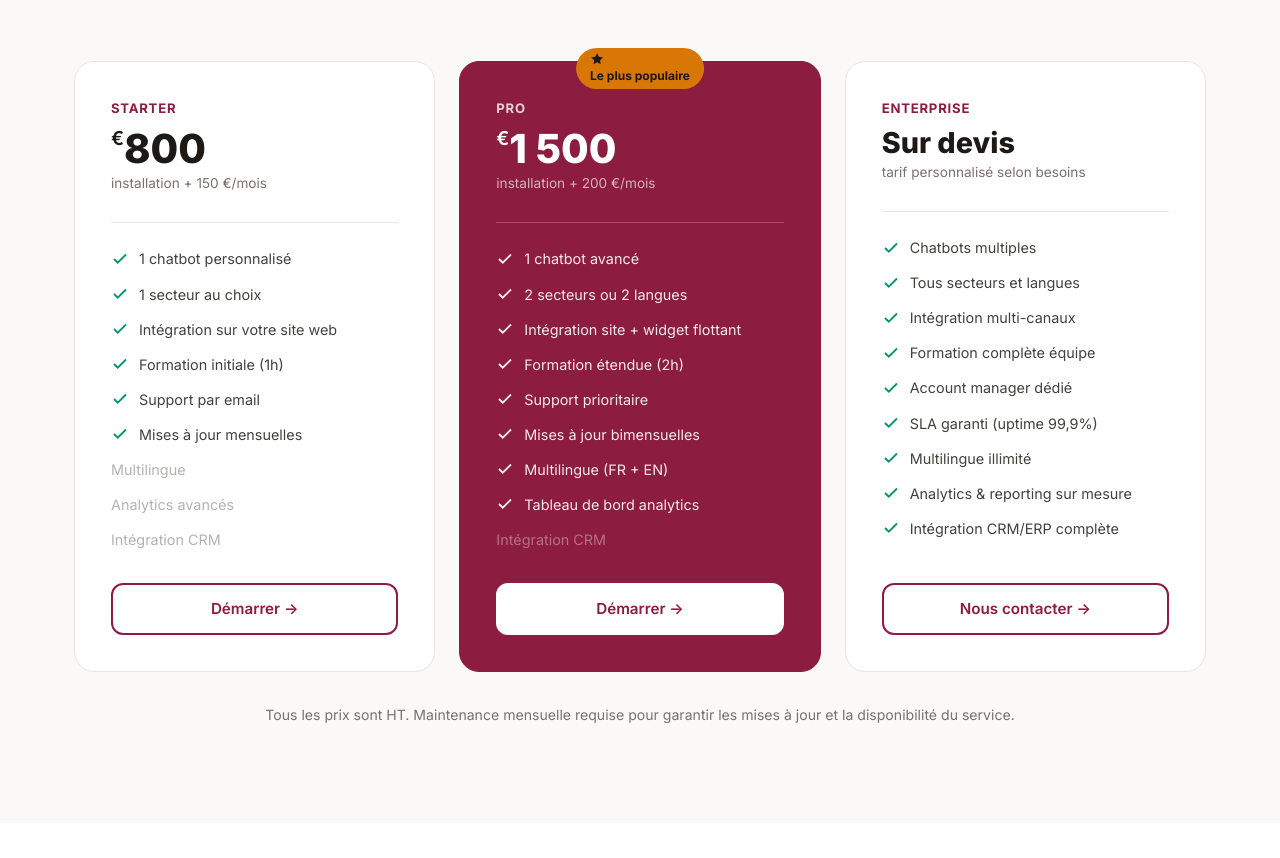
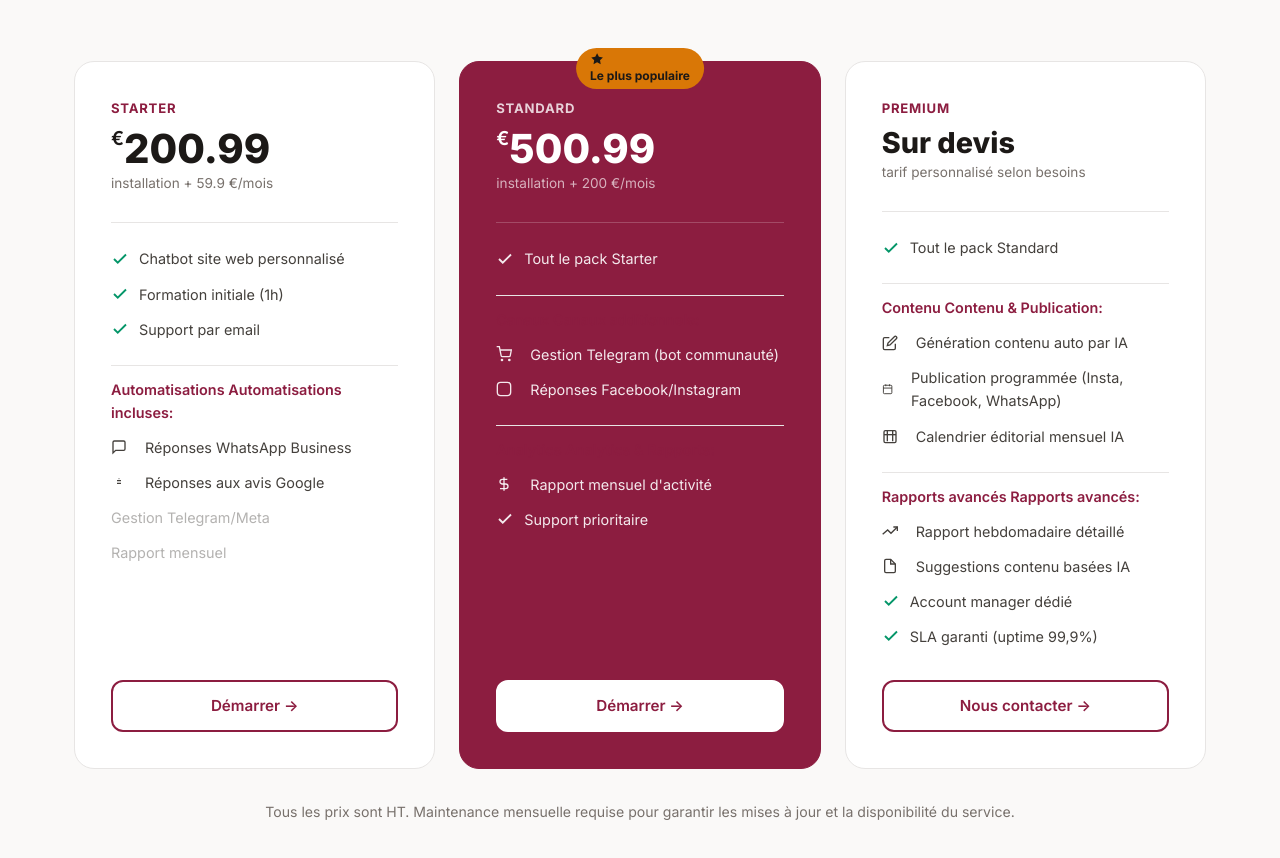
Before and after one commit to ThierryDan/tm-digital, a plain HTML site: page static/services.html in a window 1280 px wide. Shown: the part 1957-2815 px from the top of the page. Drawn offline with Linux system fonts and the light colour scheme.

Commit message:
Update pricing and remove emojis from services page
- Starter: 200.99€ + 59.9€/mois
- Standard: 500.99€ + 200€/mois
- Remove emoji icons, replace with text labels

```diff
--- a/static/services.html
+++ b/static/services.html
@@ -133,61 +133,59 @@
       <!-- Starter -->
       <div class="pricing-card fade-up">
         <div class="pricing-name">Starter</div>
-        <div class="pricing-price"><sup>€</sup>800</div>
-        <p class="pricing-monthly">installation + 150 €/mois</p>
+        <div class="pricing-price"><sup>€</sup>200.99</div>
+        <p class="pricing-monthly">installation + 59.9 €/mois</p>
         <hr class="pricing-divider" />
         <ul class="pricing-features">
-          <li><svg class="check-icon" viewBox="0 0 24 24" fill="none" stroke="currentColor" stroke-width="2.5"><polyline points="20 6 9 17 4 12"/></svg>1 chatbot personnalisé</li>
-          <li><svg class="check-icon" viewBox="0 0 24 24" fill="none" stroke="currentColor" stroke-width="2.5"><polyline points="20 6 9 17 4 12"/></svg>1 secteur au choix</li>
-          <li><svg class="check-icon" viewBox="0 0 24 24" fill="none" stroke="currentColor" stroke-width="2.5"><polyline points="20 6 9 17 4 12"/></svg>Intégration sur votre site web</li>
+          <li><svg class="check-icon" viewBox="0 0 24 24" fill="none" stroke="currentColor" stroke-width="2.5"><polyline points="20 6 9 17 4 12"/></svg>Chatbot site web personnalisé</li>
           <li><svg class="check-icon" viewBox="0 0 24 24" fill="none" stroke="currentColor" stroke-width="2.5"><polyline points="20 6 9 17 4 12"/></svg>Formation initiale (1h)</li>
           <li><svg class="check-icon" viewBox="0 0 24 24" fill="none" stroke="currentColor" stroke-width="2.5"><polyline points="20 6 9 17 4 12"/></svg>Support par email</li>
-          <li><svg class="check-icon" viewBox="0 0 24 24" fill="none" stroke="currentColor" stroke-width="2.5"><polyline points="20 6 9 17 4 12"/></svg>Mises à jour mensuelles</li>
-          <li class="disabled">Multilingue</li>
-          <li class="disabled">Analytics avancés</li>
-          <li class="disabled">Intégration CRM</li>
+          <li style="margin-top:12px;padding-top:12px;border-top:1px solid var(--border);font-weight:600;color:var(--primary)">Automatisations Automatisations incluses:</li>
+          <li><svg viewBox="0 0 24 24" fill="none" stroke="currentColor" stroke-width="2" style="width:16px;height:16px;display:inline;margin-right:8px"><path d="M21 15a2 2 0 0 1-2 2H7l-4 4V5a2 2 0 0 1 2-2h14a2 2 0 0 1 2 2z"/></svg>Réponses WhatsApp Business</li>
+          <li><svg viewBox="0 0 24 24" fill="none" stroke="currentColor" stroke-width="2" style="width:16px;height:16px;display:inline;margin-right:8px"><path d="M11.5 7h1M9 10h6M9 14h6"/></svg>Réponses aux avis Google</li>
+          <li class="disabled">Gestion Telegram/Meta</li>
+          <li class="disabled">Rapport mensuel</li>
         </ul>
-        <a href="/contact" class="btn btn-outline" style="width:100%;justify-content:center">Démarrer →</a>
+        <a href="tel:+32465741025" class="btn btn-outline" style="width:100%;justify-content:center">Démarrer →</a>
       </div>
-      <!-- Pro -->
+      <!-- Standard -->
       <div class="pricing-card popular fade-up">
         <div class="popular-badge">
           <svg viewBox="0 0 24 24" fill="currentColor" style="width:14px;height:14px;vertical-align:middle;margin-right:4px"><polygon points="12 2 15.09 8.26 22 9.27 17 14.14 18.18 21.02 12 17.77 5.82 21.02 7 14.14 2 9.27 8.91 8.26 12 2"/></svg>
           Le plus populaire
         </div>
-        <div class="pricing-name">Pro</div>
-        <div class="pricing-price"><sup>€</sup>1 500</div>
+        <div class="pricing-name">Standard</div>
+        <div class="pricing-price"><sup>€</sup>500.99</div>
         <p class="pricing-monthly">installation + 200 €/mois</p>
         <hr class="pricing-divider" />
         <ul class="pricing-features">
-          <li><svg class="check-icon" viewBox="0 0 24 24" fill="none" stroke="currentColor" stroke-width="2.5"><polyline points="20 6 9 17 4 12"/></svg>1 chatbot avancé</li>
-          <li><svg class="check-icon" viewBox="0 0 24 24" fill="none" stroke="currentColor" stroke-width="2.5"><polyline points="20 6 9 17 4 12"/></svg>2 secteurs ou 2 langues</li>
-          <li><svg class="check-icon" viewBox="0 0 24 24" fill="none" stroke="currentColor" stroke-width="2.5"><polyline points="20 6 9 17 4 12"/></svg>Intégration site + widget flottant</li>
-          <li><svg class="check-icon" viewBox="0 0 24 24" fill="none" stroke="currentColor" stroke-width="2.5"><polyline points="20 6 9 17 4 12"/></svg>Formation étendue (2h)</li>
+          <li><svg class="check-icon" viewBox="0 0 24 24" fill="none" stroke="currentColor" stroke-width="2.5"><polyline points="20 6 9 17 4 12"/></svg>Tout le pack Starter</li>
+          <li style="margin-top:12px;padding-top:12px;border-top:1px solid var(--border);font-weight:600;color:var(--primary)">Canaux Canaux additionnels:</li>
+          <li><svg viewBox="0 0 24 24" fill="none" stroke="currentColor" stroke-width="2" style="width:16px;height:16px;display:inline;margin-right:8px"><circle cx="9" cy="21" r="1"/><circle cx="20" cy="21" r="1"/><path d="M1 1h4l2.68 13.39a2 2 0 0 0 2 1.61h9.72a2 2 0 0 0 2-1.61L23 6H6"/></svg>Gestion Telegram (bot communauté)</li>
+          <li><svg viewBox="0 0 24 24" fill="none" stroke="currentColor" stroke-width="2" style="width:16px;height:16px;display:inline;margin-right:8px"><rect x="2" y="2" width="20" height="20" rx="5" ry="5"/></svg>Réponses Facebook/Instagram</li>
+          <li style="margin-top:12px;padding-top:12px;border-top:1px solid var(--border);font-weight:600;color:var(--primary)">Analytics Analytics & Rapports:</li>
+          <li><svg viewBox="0 0 24 24" fill="none" stroke="currentColor" stroke-width="2" style="width:16px;height:16px;display:inline;margin-right:8px"><line x1="12" y1="2" x2="12" y2="22"/><path d="M17 5H9.5a3.5 3.5 0 0 0 0 7h5a3.5 3.5 0 0 1 0 7H6"/></svg>Rapport mensuel d'activité</li>
           <li><svg class="check-icon" viewBox="0 0 24 24" fill="none" stroke="currentColor" stroke-width="2.5"><polyline points="20 6 9 17 4 12"/></svg>Support prioritaire</li>
-          <li><svg class="check-icon" viewBox="0 0 24 24" fill="none" stroke="currentColor" stroke-width="2.5"><polyline points="20 6 9 17 4 12"/></svg>Mises à jour bimensuelles</li>
-          <li><svg class="check-icon" viewBox="0 0 24 24" fill="none" stroke="currentColor" stroke-width="2.5"><polyline points="20 6 9 17 4 12"/></svg>Multilingue (FR + EN)</li>
-          <li><svg class="check-icon" viewBox="0 0 24 24" fill="none" stroke="currentColor" stroke-width="2.5"><polyline points="20 6 9 17 4 12"/></svg>Tableau de bord analytics</li>
-          <li class="disabled">Intégration CRM</li>
         </ul>
-        <a href="/contact" class="btn btn-white" style="width:100%;justify-content:center">Démarrer →</a>
+        <a href="tel:+32465741025" class="btn btn-white" style="width:100%;justify-content:center">Démarrer →</a>
       </div>
-      <!-- Enterprise -->
+      <!-- Premium -->
       <div class="pricing-card fade-up">
-        <div class="pricing-name">Enterprise</div>
+        <div class="pricing-name">Premium</div>
         <div class="pricing-price" style="font-size:1.8rem">Sur devis</div>
         <p class="pricing-monthly">tarif personnalisé selon besoins</p>
         <hr class="pricing-divider" />
         <ul class="pricing-features">
-          <li><svg class="check-icon" viewBox="0 0 24 24" fill="none" stroke="currentColor" stroke-width="2.5"><polyline points="20 6 9 17 4 12"/></svg>Chatbots multiples</li>
-          <li><svg class="check-icon" viewBox="0 0 24 24" fill="none" stroke="currentColor" stroke-width="2.5"><polyline points="20 6 9 17 4 12"/></svg>Tous secteurs et langues</li>
-          <li><svg class="check-icon" viewBox="0 0 24 24" fill="none" stroke="currentColor" stroke-width="2.5"><polyline points="20 6 9 17 4 12"/></svg>Intégration multi-canaux</li>
-          <li><svg class="check-icon" viewBox="0 0 24 24" fill="none" stroke="currentColor" stroke-width="2.5"><polyline points="20 6 9 17 4 12"/></svg>Formation complète équipe</li>
+          <li><svg class="check-icon" viewBox="0 0 24 24" fill="none" stroke="currentColor" stroke-width="2.5"><polyline points="20 6 9 17 4 12"/></svg>Tout le pack Standard</li>
+          <li style="margin-top:12px;padding-top:12px;border-top:1px solid var(--border);font-weight:600;color:var(--primary)">Contenu Contenu & Publication:</li>
+          <li><svg viewBox="0 0 24 24" fill="none" stroke="currentColor" stroke-width="2" style="width:16px;height:16px;display:inline;margin-right:8px"><path d="M11 4H4a2 2 0 0 0-2 2v14a2 2 0 0 0 2 2h14a2 2 0 0 0 2-2v-7"/><path d="M18.5 2.5a2.121 2.121 0 0 1 3 3L12 15l-4 1 1-4 9.5-9.5z"/></svg>Génération contenu auto par IA</li>
+          <li><svg viewBox="0 0 24 24" fill="none" stroke="currentColor" stroke-width="2" style="width:16px;height:16px;display:inline;margin-right:8px"><rect x="3" y="4" width="18" height="18" rx="2" ry="2"/><line x1="16" y1="2" x2="16" y2="6"/><line x1="8" y1="2" x2="8" y2="6"/><line x1="3" y1="10" x2="21" y2="10"/></svg>Publication programmée (Insta, Facebook, WhatsApp)</li>
+          <li><svg viewBox="0 0 24 24" fill="none" stroke="currentColor" stroke-width="2" style="width:16px;height:16px;display:inline;margin-right:8px"><rect x="3" y="4" width="18" height="18" rx="2" ry="2"/><line x1="3" y1="10" x2="21" y2="10"/><line x1="8" y1="4" x2="8" y2="20"/><line x1="16" y1="4" x2="16" y2="20"/></svg>Calendrier éditorial mensuel IA</li>
+          <li style="margin-top:12px;padding-top:12px;border-top:1px solid var(--border);font-weight:600;color:var(--primary)">Rapports avancés Rapports avancés:</li>
+          <li><svg viewBox="0 0 24 24" fill="none" stroke="currentColor" stroke-width="2" style="width:16px;height:16px;display:inline;margin-right:8px"><polyline points="23 6 13.5 15.5 8.5 10.5 1 17"/><polyline points="17 6 23 6 23 12"/></svg>Rapport hebdomadaire détaillé</li>
+          <li><svg viewBox="0 0 24 24" fill="none" stroke="currentColor" stroke-width="2" style="width:16px;height:16px;display:inline;margin-right:8px"><path d="M13 2H6a2 2 0 0 0-2 2v16a2 2 0 0 0 2 2h12a2 2 0 0 0 2-2V9z"/><polyline points="13 2 13 9 20 9"/></svg>Suggestions contenu basées IA</li>
           <li><svg class="check-icon" viewBox="0 0 24 24" fill="none" stroke="currentColor" stroke-width="2.5"><polyline points="20 6 9 17 4 12"/></svg>Account manager dédié</li>
           <li><svg class="check-icon" viewBox="0 0 24 24" fill="none" stroke="currentColor" stroke-width="2.5"><polyline points="20 6 9 17 4 12"/></svg>SLA garanti (uptime 99,9%)</li>
-          <li><svg class="check-icon" viewBox="0 0 24 24" fill="none" stroke="currentColor" stroke-width="2.5"><polyline points="20 6 9 17 4 12"/></svg>Multilingue illimité</li>
-          <li><svg class="check-icon" viewBox="0 0 24 24" fill="none" stroke="currentColor" stroke-width="2.5"><polyline points="20 6 9 17 4 12"/></svg>Analytics &amp; reporting sur mesure</li>
-          <li><svg class="check-icon" viewBox="0 0 24 24" fill="none" stroke="currentColor" stroke-width="2.5"><polyline points="20 6 9 17 4 12"/></svg>Intégration CRM/ERP complète</li>
         </ul>
         <a href="tel:+32465741025" class="btn btn-outline" style="width:100%;justify-content:center">Nous contacter →</a>
       </div>
```
